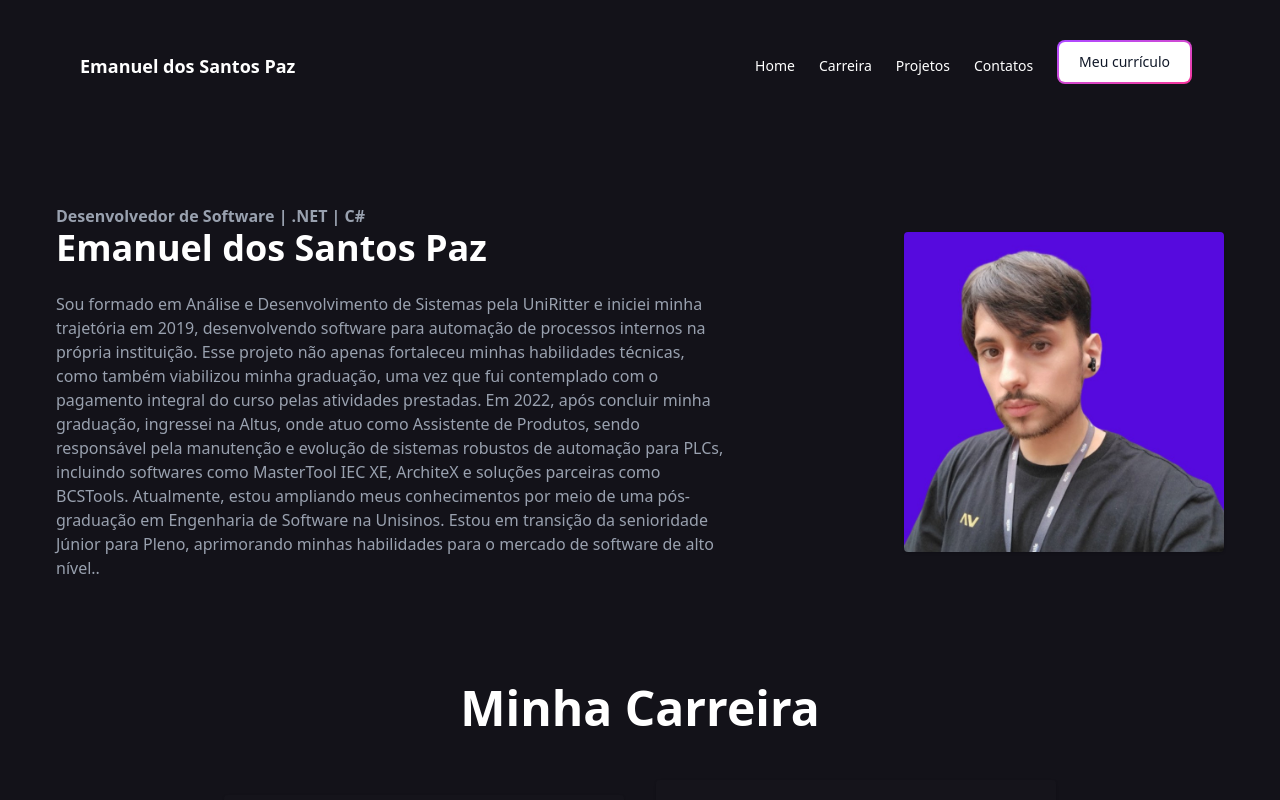
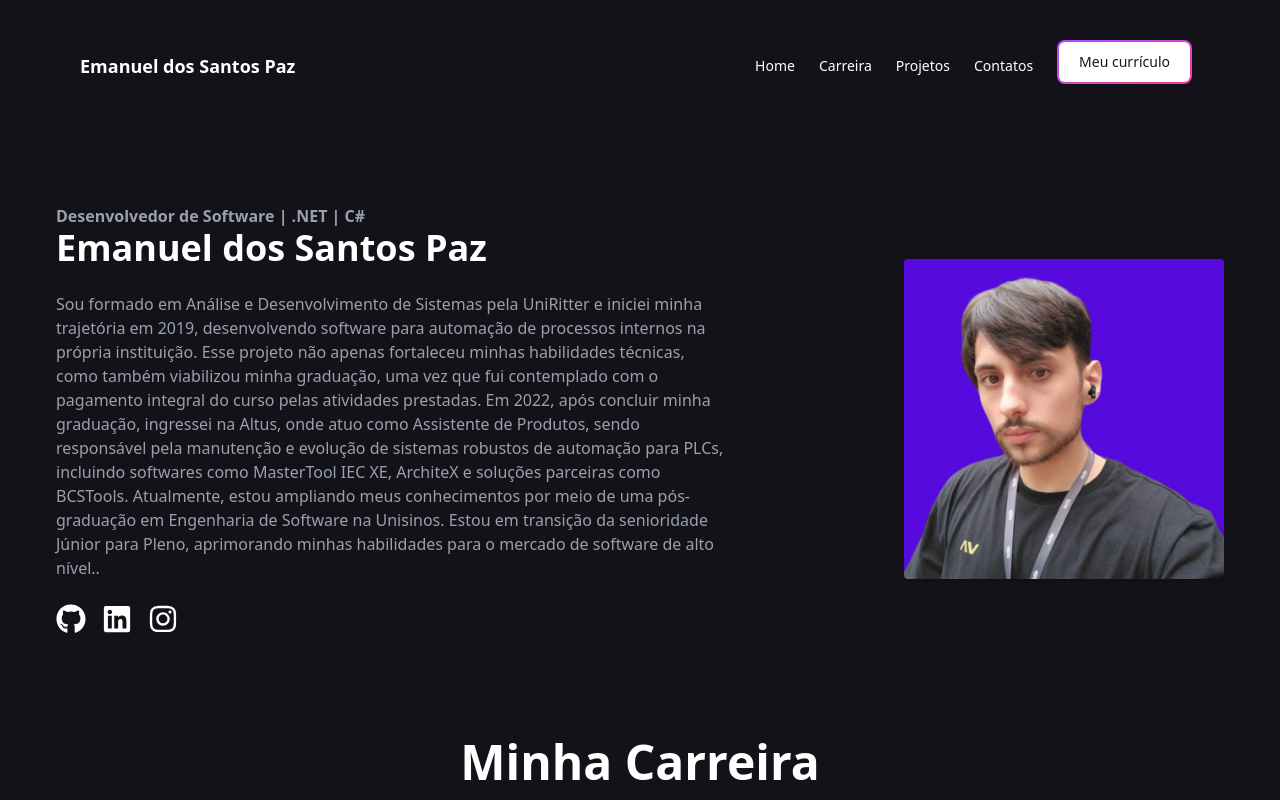
Before and after one commit to devSantos16/portfolio, a React (Vite) app: page / in a window 1280 px wide. Shown: the top 800 px of the page. Built offline with nearby package versions, Linux system fonts and the light colour scheme.

Commit message:
adding social networks to the home component

```diff
--- a/package.json
+++ b/package.json
@@ -13,6 +13,7 @@
     "@tailwindcss/vite": "^4.0.15",
     "react": "^19.0.0",
     "react-dom": "^19.0.0",
+    "react-icons": "^5.5.0",
     "tailwindcss": "^4.0.15"
   },
   "devDependencies": {
--- a/src/components/Home.tsx
+++ b/src/components/Home.tsx
@@ -1,4 +1,5 @@
 import profilePhoto from '../assets/profile-photo.jpg';
+import { FaGithub, FaLinkedin, FaInstagram } from "react-icons/fa";
 
 
 function Home() {
@@ -12,6 +13,17 @@ function Home() {
                 <p className='text-gray-400'>Sou formado em Análise e Desenvolvimento de Sistemas pela UniRitter e iniciei minha trajetória em 2019, desenvolvendo software para automação de processos internos na própria instituição. Esse projeto não apenas fortaleceu minhas habilidades técnicas, como também viabilizou minha graduação, uma vez que fui contemplado com o pagamento integral do curso pelas atividades prestadas.
                     Em 2022, após concluir minha graduação, ingressei na Altus, onde atuo como Assistente de Produtos, sendo responsável pela manutenção e evolução de sistemas robustos de automação para PLCs, incluindo softwares como MasterTool IEC XE, ArchiteX e soluções parceiras como BCSTools.
                     Atualmente, estou ampliando meus conhecimentos por meio de uma pós-graduação em Engenharia de Software na Unisinos. Estou em transição da senioridade Júnior para Pleno, aprimorando minhas habilidades para o mercado de software de alto nível..</p>
+                <div className='flex space-x-4'>
+                    <a href="https://github.com/devSantos16" target="_blank" rel="noopener noreferrer">
+                        <FaGithub className="text-white text-3xl transition-colors duration-300 hover:text-gray-400" />
+                    </a>
+                    <a href="https://www.linkedin.com/in/devsantos16/" target="_blank" rel="noopener noreferrer">
+                        <FaLinkedin className="text-white text-3xl transition-colors duration-300 hover:text-blue-600" />
+                    </a>
+                    <a href="https://www.instagram.com/vulgo_hunkzin/" target="_blank" rel="noopener noreferrer">
+                        <FaInstagram className="text-white text-3xl transition-colors duration-300 hover:text-pink-500" />
+                    </a>
+                </div>
             </div>
             <div className='max-w-xs'>
                 <img className="shadow rounded" src={profilePhoto} alt="My photo" />
```
Also changed, not shown: 1 other file (tests, documents, lock files or other folders).
